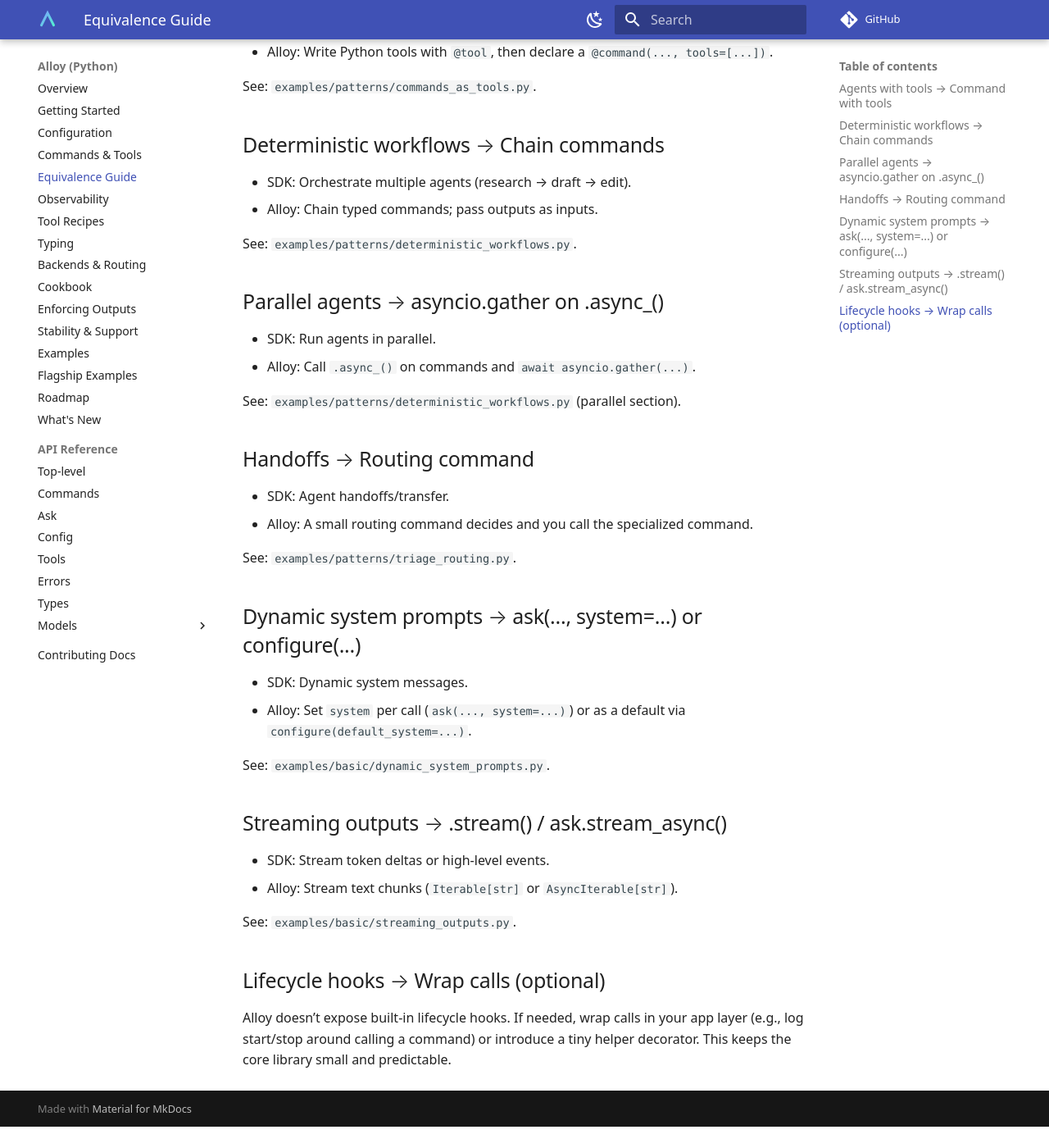
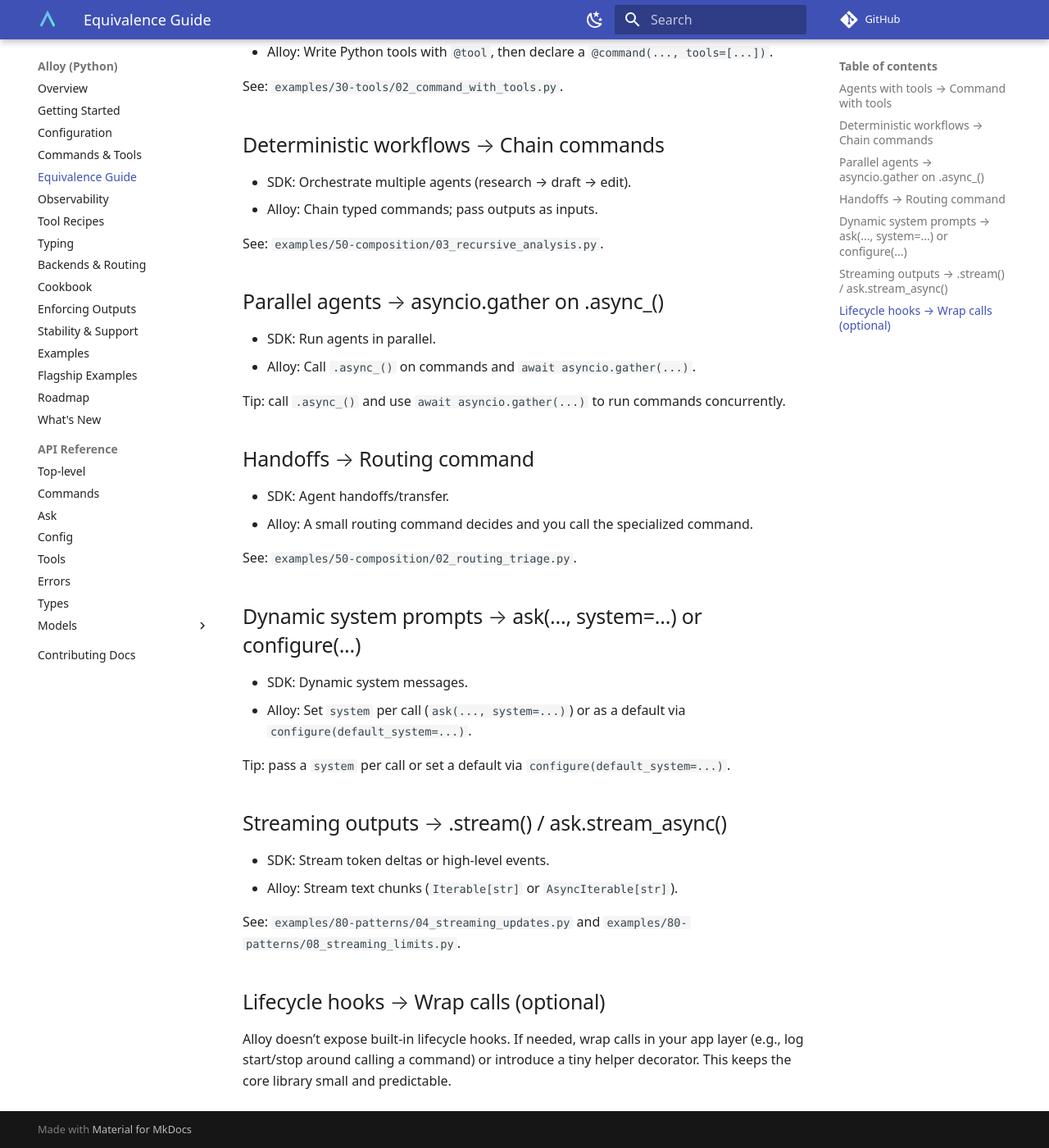
Before and after one commit to lydakis/alloy, an MkDocs documentation site: the page built from docs/equivalence.md, in a window 1280 px wide and 1400 px high, scrolled down 304 px. Shown: the whole window at 82% size. Built offline with MkDocs 1.6.1 and Material for MkDocs 9.7.7, drawn with Linux system fonts in a browser that asks for light colours; comment, search, counter and statistics services are not loaded; before the commit the page ends 1678 px from its top, so only the background shows below that.

Commit message:
docs(README): reposition provider setup above flagship examples; docs: update Examples index and Equivalence links to new example paths

```diff
--- a/docs/equivalence.md
+++ b/docs/equivalence.md
@@ -8,42 +8,42 @@
 - SDK: Define an agent and attach tools the model can call.
 - Alloy: Write Python tools with `@tool`, then declare a `@command(..., tools=[...])`.
 
-See: `examples/patterns/commands_as_tools.py`.
+See: `examples/30-tools/02_command_with_tools.py`.
 
 ## Deterministic workflows → Chain commands
 
 - SDK: Orchestrate multiple agents (research → draft → edit).
 - Alloy: Chain typed commands; pass outputs as inputs.
 
-See: `examples/patterns/deterministic_workflows.py`.
+See: `examples/50-composition/03_recursive_analysis.py`.
 
 ## Parallel agents → asyncio.gather on .async_()
 
 - SDK: Run agents in parallel.
 - Alloy: Call `.async_()` on commands and `await asyncio.gather(...)`.
 
-See: `examples/patterns/deterministic_workflows.py` (parallel section).
+Tip: call `.async_()` and use `await asyncio.gather(...)` to run commands concurrently.
 
 ## Handoffs → Routing command
 
 - SDK: Agent handoffs/transfer.
 - Alloy: A small routing command decides and you call the specialized command.
 
-See: `examples/patterns/triage_routing.py`.
+See: `examples/50-composition/02_routing_triage.py`.
 
 ## Dynamic system prompts → ask(..., system=...) or configure(...)
 
 - SDK: Dynamic system messages.
 - Alloy: Set `system` per call (`ask(..., system=...)`) or as a default via `configure(default_system=...)`.
 
-See: `examples/basic/dynamic_system_prompts.py`.
+Tip: pass a `system` per call or set a default via `configure(default_system=...)`.
 
 ## Streaming outputs → .stream() / ask.stream_async()
 
 - SDK: Stream token deltas or high‑level events.
 - Alloy: Stream text chunks (`Iterable[str]` or `AsyncIterable[str]`).
 
-See: `examples/basic/streaming_outputs.py`.
+See: `examples/80-patterns/04_streaming_updates.py` and `examples/80-patterns/08_streaming_limits.py`.
 
 ## Lifecycle hooks → Wrap calls (optional)
 
```
Also changed, not shown: README.md (+18 -18 lines), docs/examples.md (+4 -0 lines).
